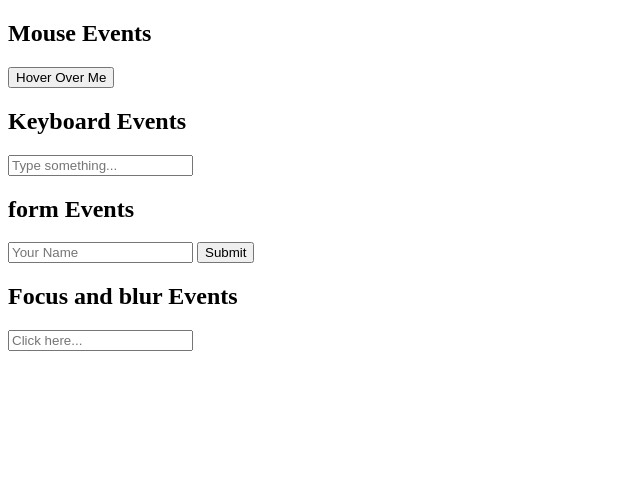
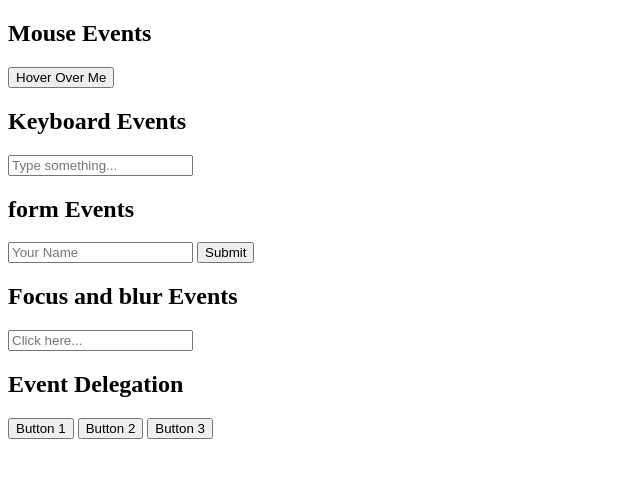
Before and after one commit to Aakarshan17/Lab-7-JavaScript-Events, a plain HTML site: page index.html in a window 1280 px wide. Shown: the whole page, without its empty margins (0-640 px from the left). Drawn offline with Linux system fonts and the light colour scheme.

Commit message:
Added Event Delegation section

```diff
--- a/index.html
+++ b/index.html
@@ -32,6 +32,15 @@
         <input type="text" id="focus-input" placeholder="Click here...">
         <p id="focus-message"></p>
       </section>
+      <section id="event-delegation">
+        <h2>Event Delegation</h2>
+        <div id="button-container">
+          <button>Button 1</button>
+          <button>Button 2</button>
+          <button>Button 3</button>
+        </div>
+        <p id="delegation-message"></p>
+      </section>
   <script src="script.js"></script>
 </body>
 </html>
```
